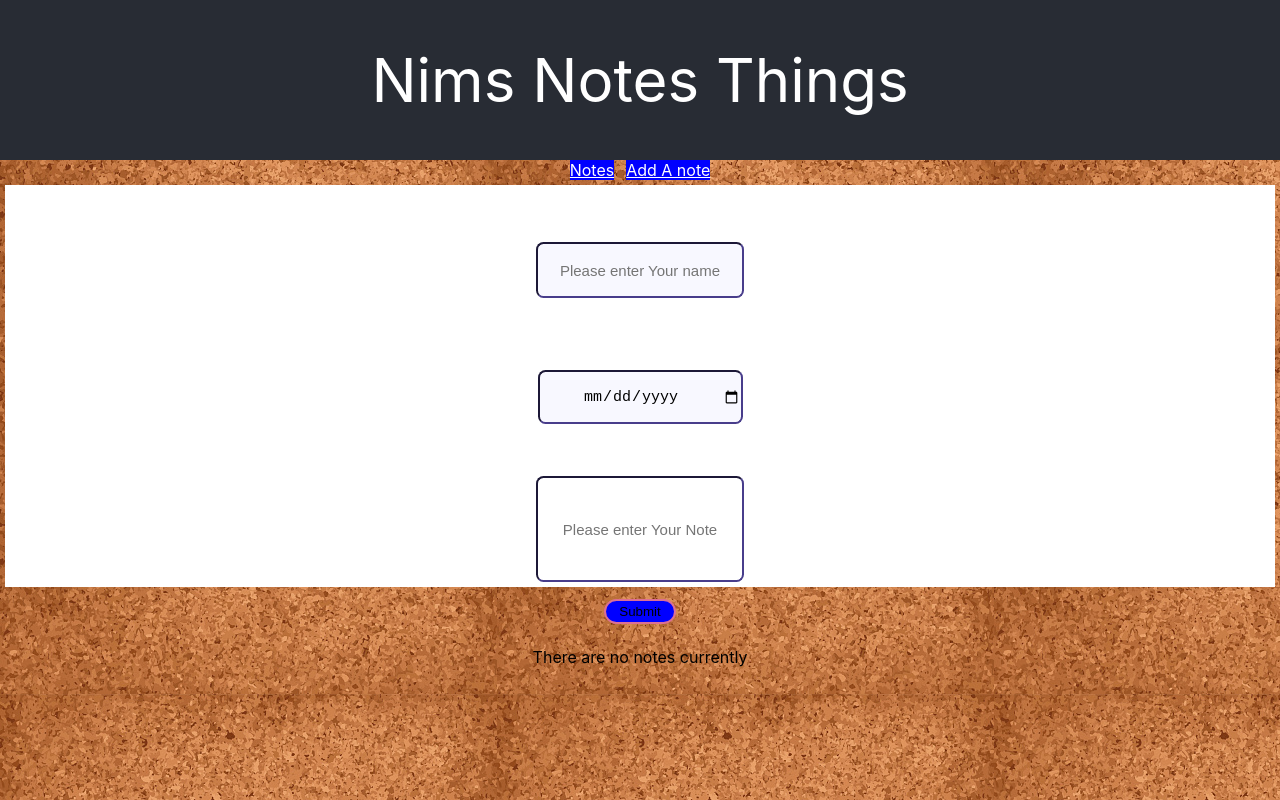
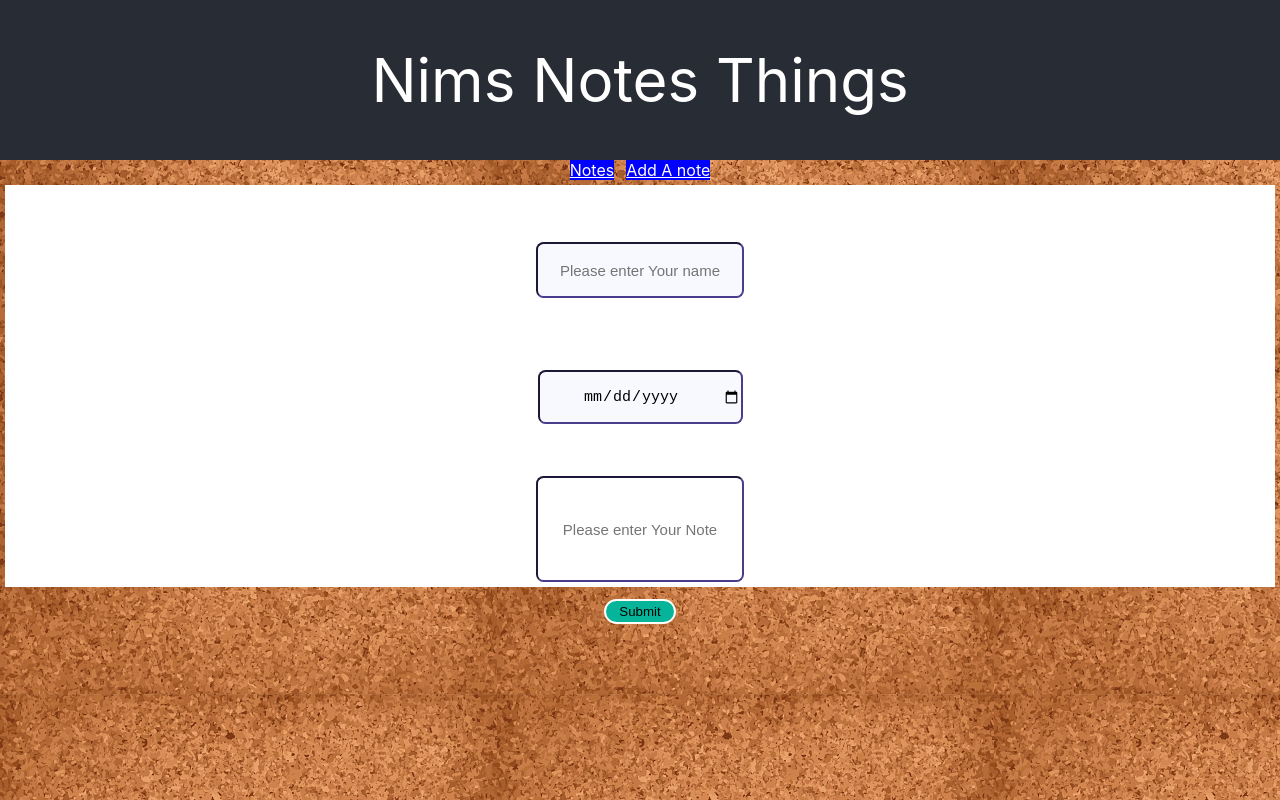
Before and after one commit to nf2000/nims-notes-things, a React (Create React App) app in the folder nims-notes-things/: page / in a window 1280 px wide. Built offline with nearby package versions, Linux system fonts and the light colour scheme.

Commit message:
Using theme for my components

```diff
--- a/nims-notes-things/src/components/Button.js
+++ b/nims-notes-things/src/components/Button.js
@@ -1,21 +1,23 @@
 import React from "react";
 import styled from "styled-components";
+import Theme from "./Theme";
 
 const Button = (props) => {
   return (
-    <ButtonStyle background={props.background} {...props}>
-      {props.children}
-    </ButtonStyle>
+    <Theme>
+      <ButtonStyle {...props}>
+        {props.children}
+      </ButtonStyle>
+    </Theme>
   );
 };
 
 const ButtonStyle = styled.button`
   border-radius: 200px;
-  border: 2px solid palevioletred;
-  background: ${(props) => props.background};
-  disabled: ${(props) => props.disabled};
-  margin: 0.5em 1em;
-  padding: 0.25em 1em;
+  border: ${(props) => props.theme.button.border};
+  background: ${(props) => props.theme.button.background};
+  margin: ${(props) => props.theme.button.margin};
+  padding: ${(props) => props.theme.button.padding};
 `;
 
 export default Button;
--- a/nims-notes-things/src/components/Form.js
+++ b/nims-notes-things/src/components/Form.js
@@ -101,10 +101,9 @@ const Form = (props) => {
           />
         </InnerForm>
       </StyledDiv>
-      <Button background="blue" type="submit" to="/notes">
+      <Button  type="submit" to="/notes">
         Submit
       </Button>
-      {notes.length === 0 && <p> There are no notes currently</p>}
     </StyledForm>
   );
 };
--- a/nims-notes-things/src/components/Theme.js
+++ b/nims-notes-things/src/components/Theme.js
@@ -1,18 +1,27 @@
 import React from "react";
 import { ThemeProvider } from "styled-components";
 
-const theme = {
-  colors: {
+const colors = {
   powderWhite: "#FFFDF9",
   persianGreen: "#06B49A",
   lightBlue: "#AFDBD2",
   onyx: "#36313D",
-  },
-  fonts: ["sans-serif", "Roboto"],
-  fontSizes: {
+};
+
+const font = ["sans-serif", "Roboto"];
+
+const fontSizes = {
   small: "1em",
   medium: "2em",
   large: "3em",
+};
+
+const theme = {
+  button: {
+    border: "2px solid #FFFDF9",
+    background: colors.persianGreen,
+    margin: "0.5em 1em",
+    padding: "0.25em 1em",
   },
 };
 
--- a/nims-notes-things/src/components/notes.js
+++ b/nims-notes-things/src/components/notes.js
@@ -45,6 +45,7 @@ function Notes() {
       {notes.length !== 0 && (
         <Button onClick={sortNote}>{sorted ? "unsort" : "sort"}</Button>
       )}
+      {notes.length === 0 && <p> There are no notes currently</p>}
       {noteMap()}
     </div>
   );
```
Lines whose indentation alone changed are shown as unchanged.
